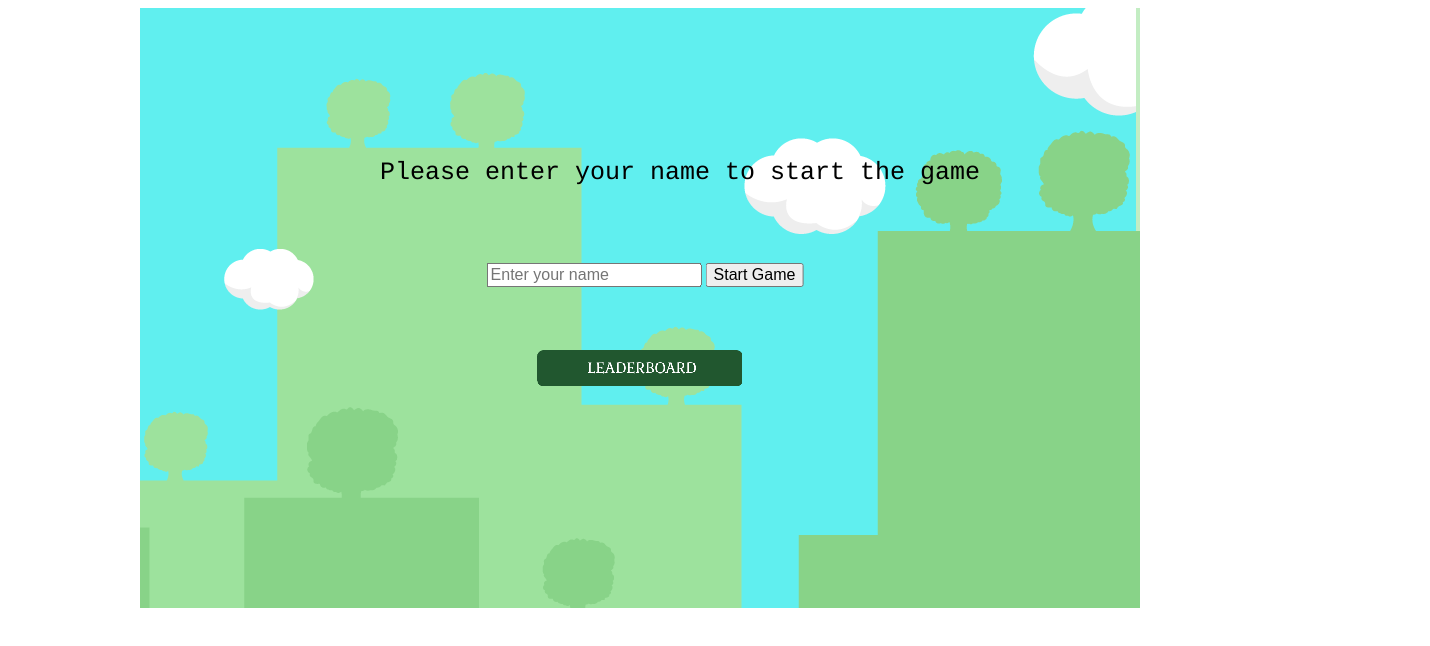
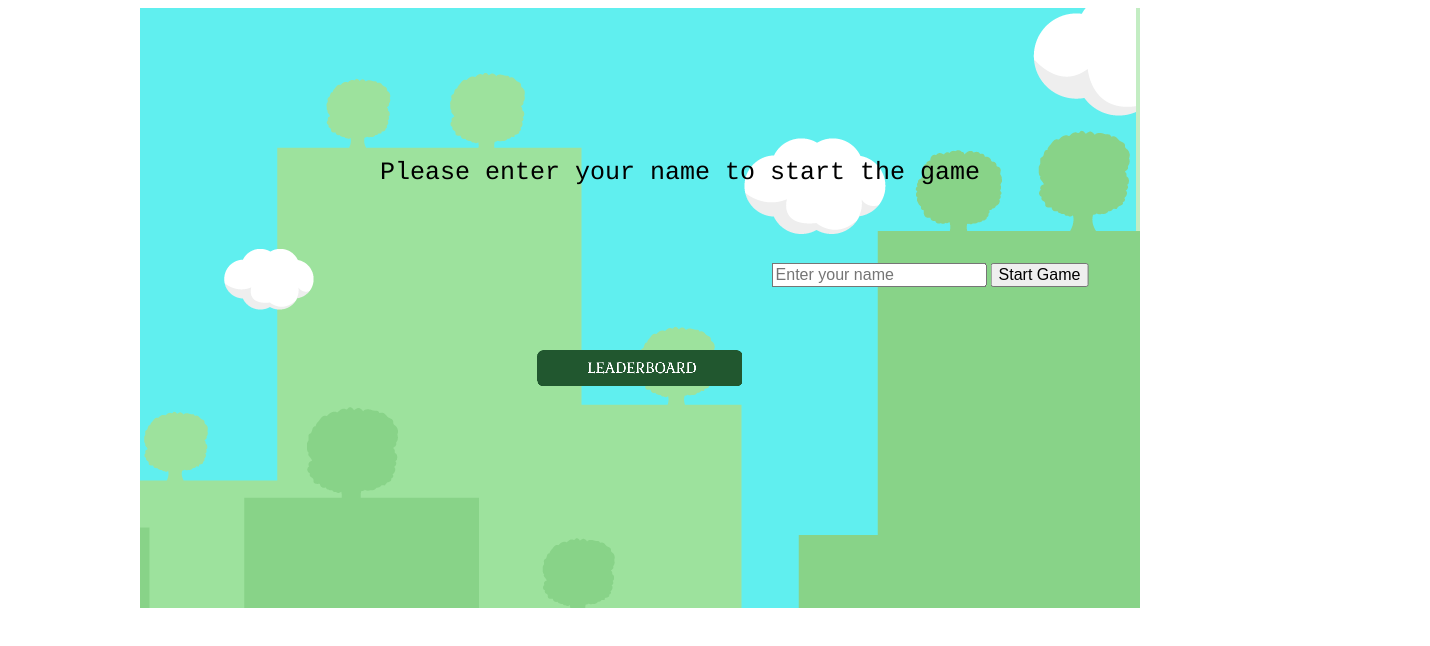
Before and after one commit to fegzycole/Javascript-Capstone, a website built with webpack: page dist/index.html in a window 1280 px wide. Shown: the whole page, 1430 px wide, since content can reach past the window. Built offline with nearby package versions, Linux system fonts and the light colour scheme; animation ran at ten frames a second.

Commit message:
Edit textbox in welcome scene

```diff
--- a/dist/styles/styles.css
+++ b/dist/styles/styles.css
@@ -9,7 +9,7 @@ div {
   margin: 0px auto !important;
   position: absolute !important;
   top: 5px !important;
-  left: 145px !important;
+  left: 430px !important;
 }
 
 div div {
--- a/dist/styles/styles.scss
+++ b/dist/styles/styles.scss
@@ -7,7 +7,7 @@ div {
   margin: 0px auto !important;
   position: absolute !important;
   top: 5px !important;
-  left: 145px !important;
+  left: 430px !important;
 
   div {
     position: absolute !important;
```
